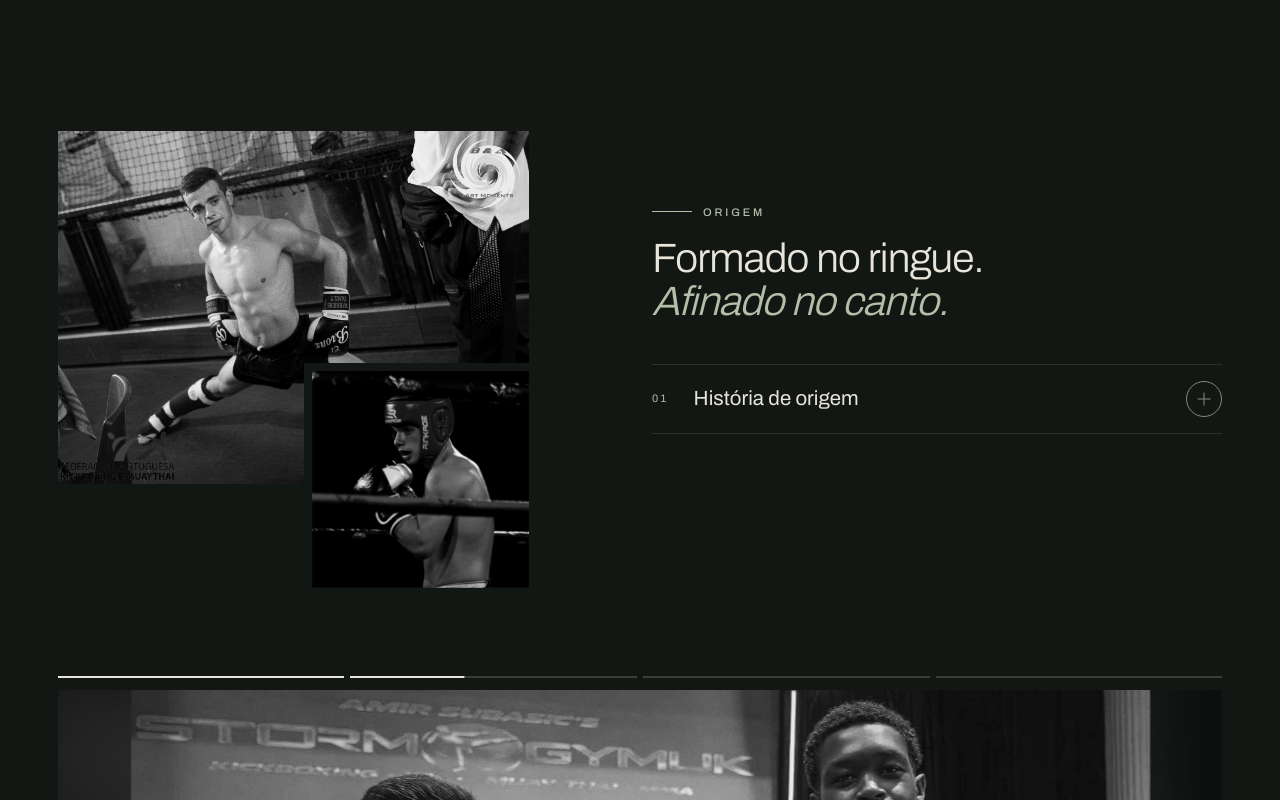
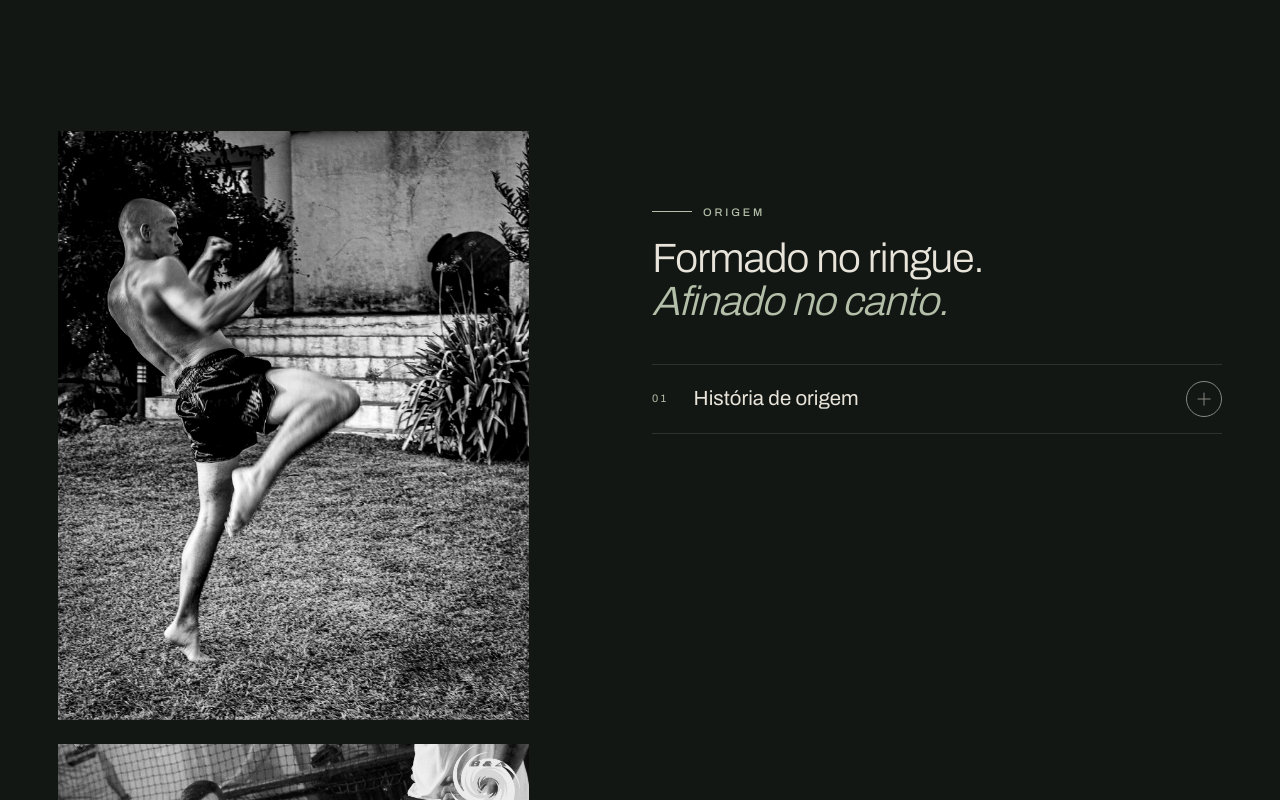
Before and after one commit to Ecletica-web/JCJardins, a React (Vite) app: page / in a window 1280 px wide. Shown: the part 1560-2360 px from the top of the page. Built offline with nearby package versions, Linux system fonts and the light colour scheme.

Commit message:
Origin: the garden kick photo leads the section
Co-Authored-By: Claude Fable 5.1 <noreply@anthropic.com>
Claude-Session: https://claude.ai/code/session_012zf4ZoktvuwNzybibVqi8D

```diff
--- a/src/content/images.en.js
+++ b/src/content/images.en.js
@@ -8,6 +8,7 @@ export const altEn = {
   kettlebellLight: 'A kettlebell and leather gloves on a timber deck, the sea behind.',
   adultPractice: 'A grey-haired man in a boxing guard with leather gloves, in a calm room by a window.',
   towelRest: 'Tomás in gloves, standing still, catching his breath between rounds.',
+  tomasKickGarden: 'Tomás throws a high kick in a garden, barefoot on the grass, a whitewashed house behind.',
   tomasSplit: 'Tomás stretching in a split before a fight, wearing gloves and shin guards.',
   tomasInRing: 'Tomás in his guard inside the ring, wearing headgear and gloves.',
   tomasTeam: 'Tomás with a group of athletes after a kickboxing session.',
--- a/src/content/images.js
+++ b/src/content/images.js
@@ -77,6 +77,12 @@ export const images = {
 
   /* ---- Tomás's own photographs (supplied, cropped, black and white) ---- */
 
+  tomasKickGarden: {
+    kind: 'photo',
+    src: own('tomas-kick-garden.jpg'),
+    alt: 'O Tomás dá um pontapé alto num jardim, descalço na relva, com uma casa caiada atrás.',
+    focus: '50% 40%',
+  },
   tomasSplit: {
     kind: 'photo',
     src: own('tomas-split.jpg'),
--- a/src/styles/motion.css
+++ b/src/styles/motion.css
@@ -1225,3 +1225,24 @@
     padding-block: clamp(4rem, 10vw, 7rem) clamp(3rem, 8vw, 5rem);
   }
 }
+
+/* ---- About: the kick leads, the two older frames sit under it --------- */
+
+.about__media {
+  display: grid;
+  gap: var(--space-5);
+}
+
+.about__lead {
+  width: 100%;
+}
+
+@media (min-width: 64rem) {
+  .about__grid {
+    align-items: start;
+  }
+  .about__copy {
+    position: sticky;
+    top: calc(var(--header-h) + 2rem);
+  }
+}
--- a/src/views/landing/About.jsx
+++ b/src/views/landing/About.jsx
@@ -10,6 +10,7 @@ export default function About() {
     <section className="section about on-dark" id="sobre" aria-labelledby="sobre-title">
       <div className="wrap about__grid">
         <div className="about__media">
+          <Photo image="tomasKickGarden" ratio="4 / 5" className="about__lead" sizes="(min-width: 64rem) 40vw, 100vw" />
           <div className="about__frames">
             <Photo image="tomasSplit" ratio="4 / 3" className="about__portrait" priority={false} />
             <Photo image="tomasInRing" ratio="1 / 1" className="about__detail" compact />
```
Also changed, not shown: public/images/tomas/tomas-kick-garden.jpg (added).
